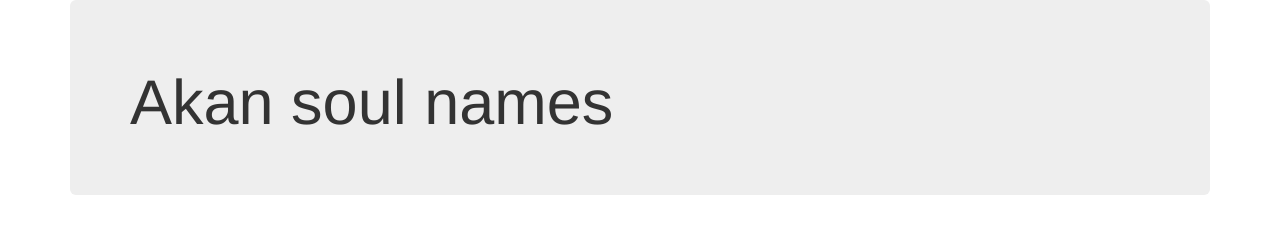
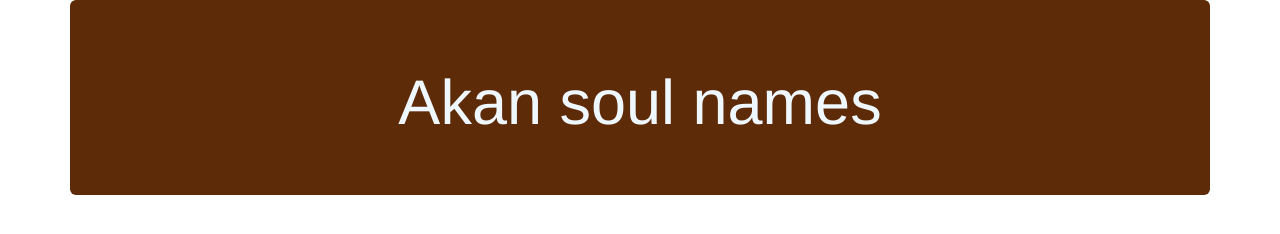
Before and after one commit to lyndaflower/akan-names, a plain HTML site: page index.html in a window 1280 px wide. Drawn offline with nearby package versions, Linux system fonts and the light colour scheme.

```diff
--- a/index.html
+++ b/index.html
@@ -10,7 +10,7 @@
 </head>
 <body>
     <div class="container">
-        <div class="jumbotron">
+        <div class="jumbotron" style="background-color:rgb(94, 43, 8) ; color: aliceblue; text-align: center;" !important>
                 <h1>Akan soul names </h1>
         </div>
     </div>
```
